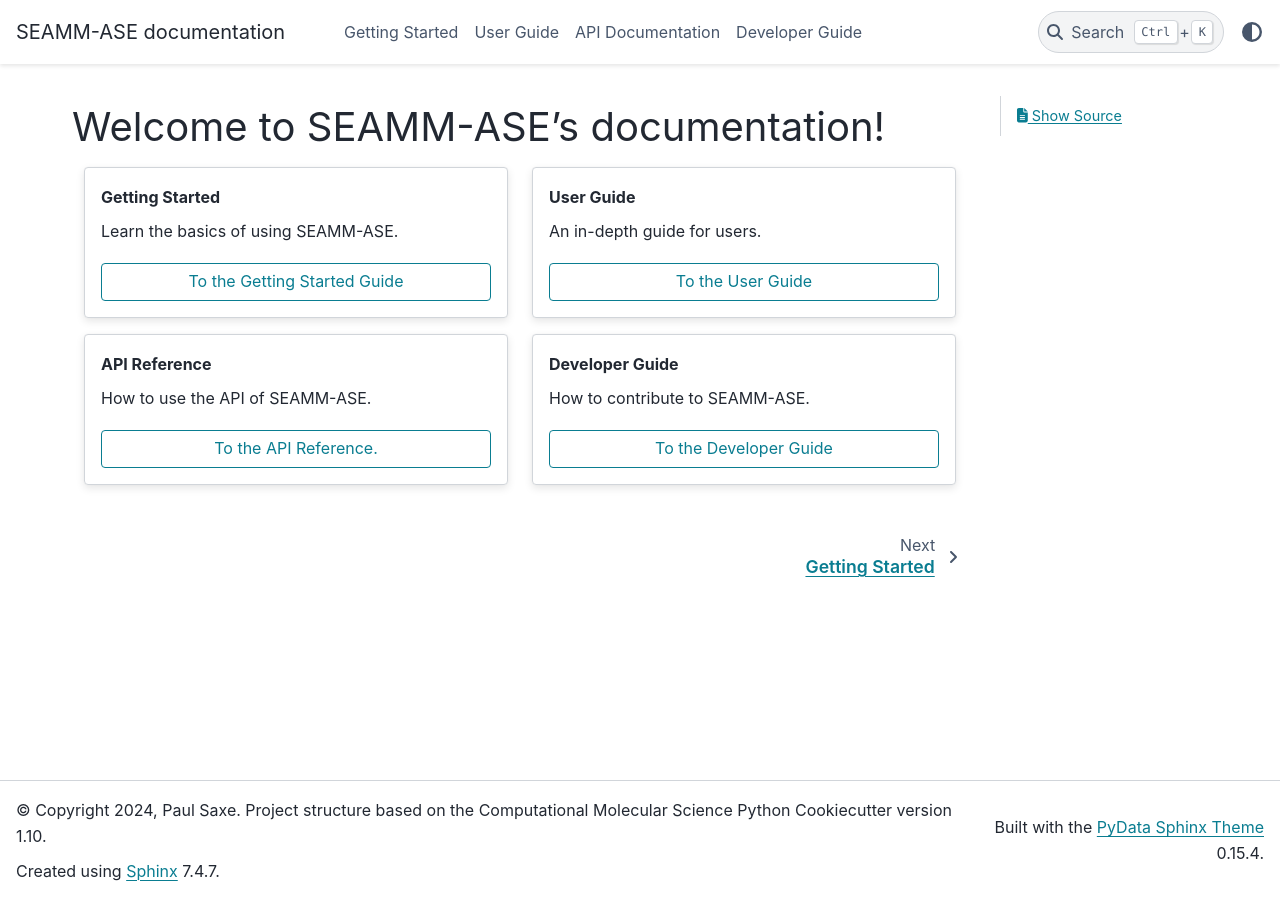
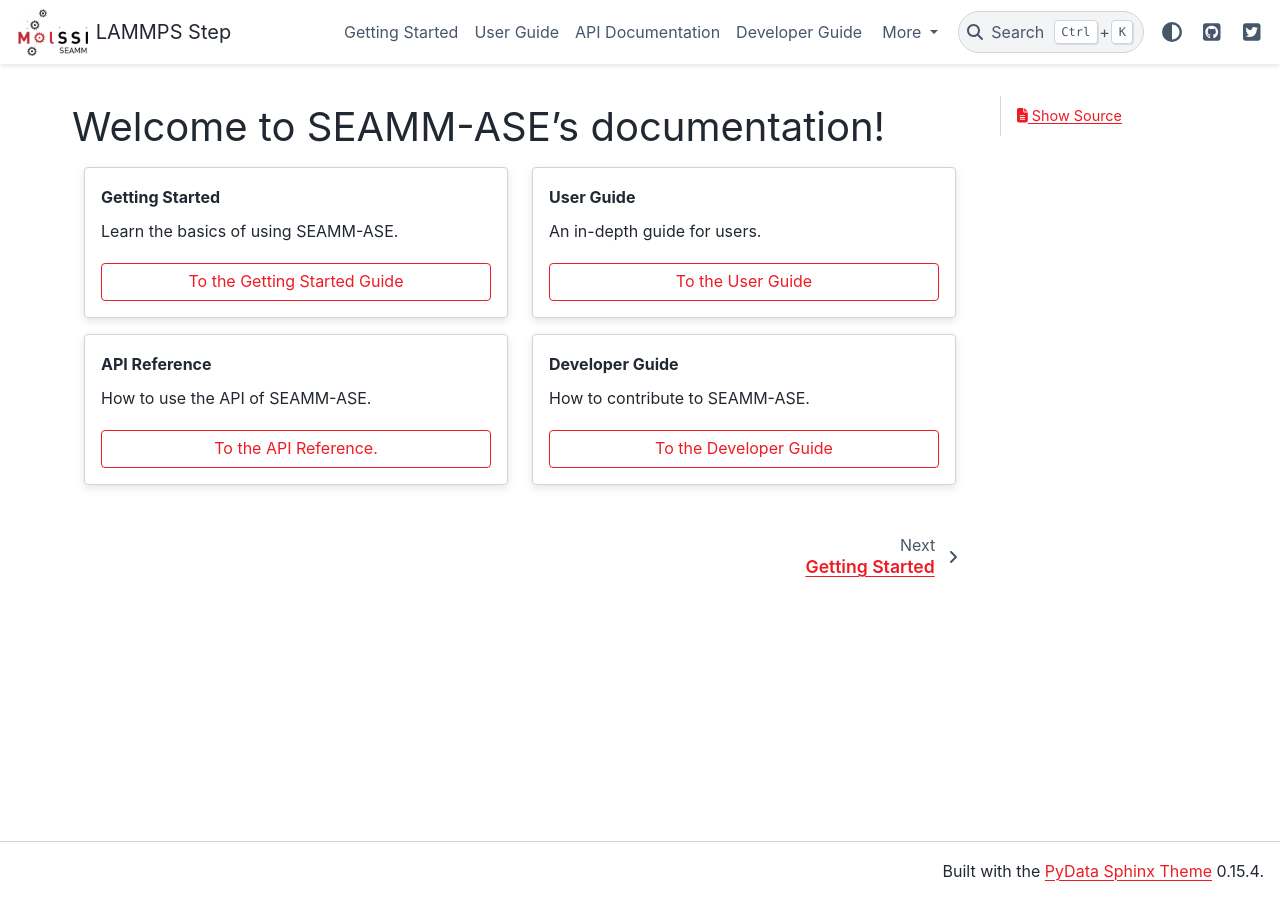
Before and after one commit to molssi-seamm/seamm_ase, a Sphinx documentation site: the page built from docs/index.rst, in a window 1280 px wide. Built offline with Sphinx 7.4.7 and the PyData theme 0.15.4, drawn with Linux system fonts in a browser that asks for light colours; pages that are not in the unit, such as notebooks, are missing from menus; the version number could not be read and is left out.

Commit message:
Initial version. Appears to work.

```diff
--- /dev/null
+++ b/docs/_static/css/custom.css
@@ -0,0 +1,73 @@
+@import "../basic.css";
+
+html[data-theme="light"] {
+    --pst-color-primary: #ed1c24;
+	--pst-color-warning: #ed1c24;
+	--pst-color-primary-highlight: #bc151b;
+	--pst-color-secondary: #1d35e7;
+	--pst-color-secondary-highlight: #3e51e3;
+
+}
+
+html[data-theme="dark"] {
+    --pst-color-primary: #ed1c24;
+	--pst-color-warning: #ed1c24;
+	--pst-color-primary-highlight: #bc151b;
+	--pst-color-background: #1A1A1A;
+	--pst-color-secondary: #1d35e7;
+	--pst-color-secondary-highlight: #3e51e3;
+
+
+}
+
+html[data-theme="light"] a:hover {
+	color: #1A1A1A;
+}
+
+html[data-theme="dark"] h1, html[data-theme="dark"] h2, html[data-theme="dark"] h3, html[data-theme="dark"] h4, html[data-theme="dark"] h5, html[data-theme="dark"] h6 {
+	color: #ffffff;
+}
+
+
+html[data-theme="dark"] a {
+	color: #ffffff;
+}
+
+html[data-theme="dark"] .reference.external {
+	text-decoration: underline;
+
+}
+
+html[data-theme="dark"] p .reference.internal {
+	text-decoration: underline;
+
+}
+
+html[data-theme="dark"] a:hover {
+	color: #ed1c24;
+}
+
+html[data-theme="dark"] .prev-next-area a p.prev-next-title {
+    color: white;
+}
+
+html[data-theme="dark"] .prev-next-area:hover a:hover p.prev-next-title:hover {
+    color: #ed1c24;
+}
+
+html[data-theme="dark"] dt:target {
+    background-color: #000000;
+}
+
+html .toctree-wrapper li[class^=toctree-l] {
+	list-style: circle;
+}
+
+img:not(.logo__image, .footer_logo) {
+	padding: 20px;
+}
+
+
+.footer_logo {
+	max-height: 60px;
+}
--- a/docs/conf.py
+++ b/docs/conf.py
@@ -22,15 +22,18 @@
 
 # -- Project information -----------------------------------------------------
 
-project = 'SEAMM-ASE'
-copyright = ("2024, Paul Saxe. Project structure based on the "
-             "Computational Molecular Science Python Cookiecutter version 1.10")
+project = 'SEAMM-ASE Connector'
+copyright = (
+    u"2024, Molecular Sciences Software Institute (MolSSI) "
+    "Project structure based on the "
+    "Computational Molecular Science Python Cookiecutter version 1.10"
+)
 author = 'Paul Saxe'
 
 # The short X.Y version
-version = ''
+version = seamm_ase.__version__
 # The full version, including alpha/beta/rc tags
-release = ''
+release = seamm_ase.__version__
 
 
 # -- General configuration ---------------------------------------------------
@@ -45,20 +48,22 @@
 extensions = [
     'sphinx.ext.autosummary',
     'sphinx.ext.autodoc',
+    'sphinx.ext.githubpages',
+    'sphinx.ext.napoleon',
+    'sphinx.ext.viewcode',
+    'sphinx_design',
+    'sphinx_copybutton',
+    'sphinx.ext.todo',
     'sphinx.ext.mathjax',
-    'sphinx.ext.viewcode',
-    'sphinx.ext.napoleon',
     'sphinx.ext.intersphinx',
     'sphinx.ext.extlinks',
-    'sphinx_design',
-    'sphinx_copybutton',
 ]
 
 
 autosummary_generate = True
-napoleon_google_docstring = False
-napoleon_use_param = False
-napoleon_use_ivar = True
+# napoleon_google_docstring = False
+# napoleon_use_param = False
+# napoleon_use_ivar = True
 
 # Add any paths that contain templates here, relative to this directory.
 templates_path = ['_templates']
@@ -100,11 +105,37 @@
 # documentation.
 #
 # html_theme_options = {}
+html_theme_options = {
+    "github_url": "https://github.com/molssi-seamm/seamm_ase",
+    "twitter_url": "https://twitter.com/MolSSI_NSF",
+    "icon_links": [],
+    "logo": {
+        "image_light": "SEAMM logo.png",
+        "image_dark": "SEAMM Inverted 288x181.png",
+        "text": "LAMMPS Step",
+        "molssi_light": "molssi_main_logo.png",
+        "molssi_dark": "molssi_main_logo_inverted_white.png",
+    },
+    "show_toc_level": 2,
+    "header_links_before_dropdown": 4,
+    "external_links": [
+        {"name": "SEAMM Documentation", "url": "https://molssi-seamm.github.io"},
+        {"name": "MolSSI", "url": "https://molssi.org"}
+    ],
+    "secondary_sidebar_items": ["page-toc", "sourcelink"],
+    "footer_items": [ "molssi_footer" ],
+}
 
 # Add any paths that contain custom static files (such as style sheets) here,
 # relative to this directory. They are copied after the builtin static files,
 # so a file named "default.css" will overwrite the builtin "default.css".
 html_static_path = ['_static']
+
+# These paths are either relative to html_static_path
+# or fully qualified paths (eg. https://...)
+html_css_files = [
+    'css/custom.css',
+]
 
 # Custom sidebar templates, must be a dictionary that maps document names
 # to template names.
@@ -115,6 +146,14 @@
 # 'searchbox.html']``.
 #
 # html_sidebars = {}
+
+# If true, "Created using Sphinx" is shown in the HTML footer.
+# Default is True.
+html_show_sphinx = False
+
+# If true, "(C) Copyright ..." is shown in the HTML footer.
+# Default is True.
+html_show_copyright = False
 
 
 # -- Options for HTMLHelp output ---------------------------------------------
--- a/seamm_ase/__init__.py
+++ b/seamm_ase/__init__.py
@@ -1,7 +1,7 @@
 """Connector between SEAMM and ASE"""
 
 # Add imports here
-from .seamm_ase import *
+from .seamm_ase import SEAMM_Calculator  # noqa: F401
 
 
-from ._version import __version__
+from ._version import __version__  # noqa: F401
```
Also changed, not shown: README.md (deleted, +0 -18 lines), README.rst (added, +57 -0 lines), docs/api.rst (+13 -3 lines), pyproject.toml (+6 -6 lines), docs/_static/SEAMM inverted.png (added), docs/_static/SEAMM logo.png (added), docs/_static/molssi_main_logo.png (added), docs/_static/molssi_main_logo_inverted_white.png (added), docs/_static/molssi_square.png (added), docs/_static/nsf.png (added), 7 other files.
